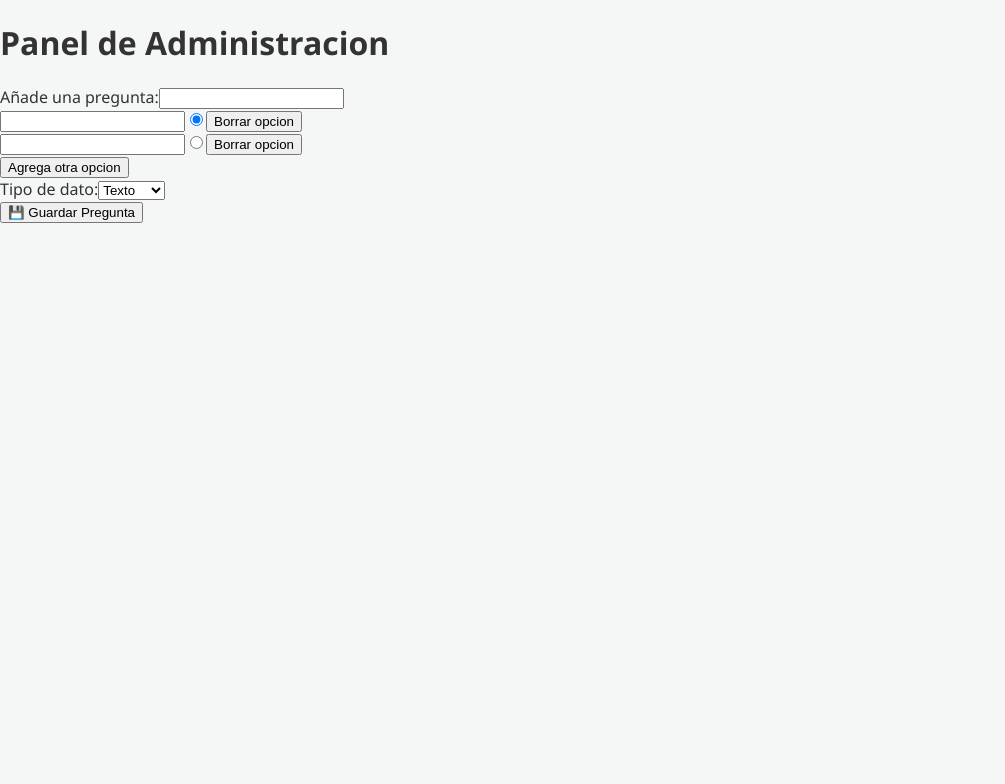
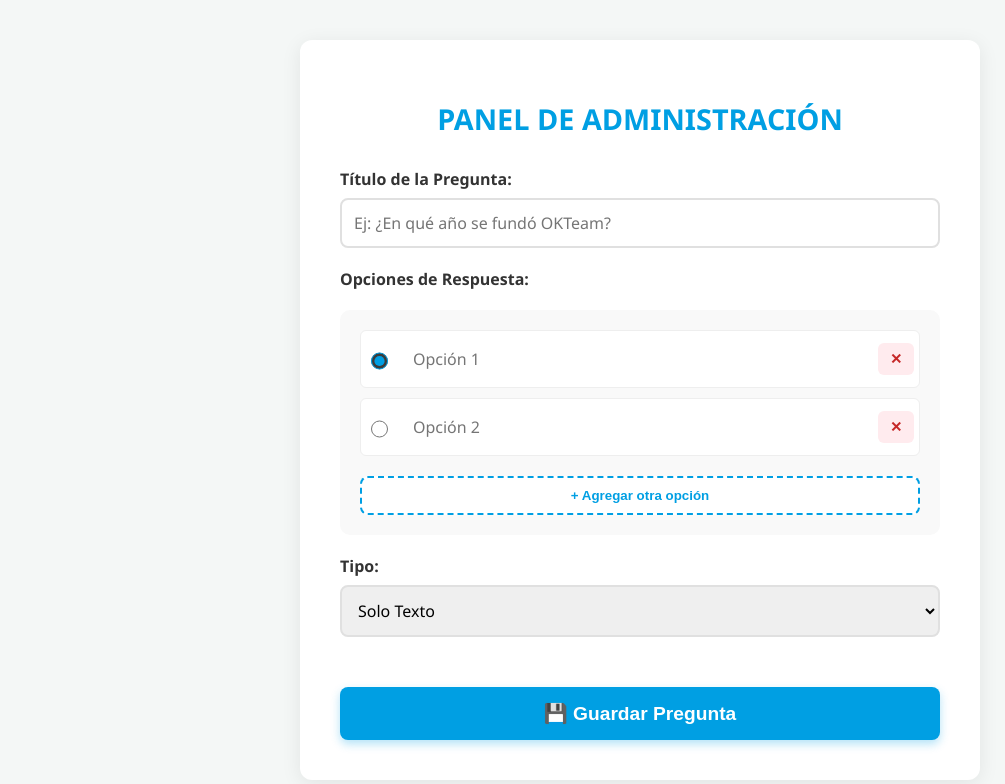
Before and after one commit to FrancoRegg/ok-team-quiz, a React (Vite) app in the folder client/: page /admin in a window 1280 px wide. Shown: the top 784 px of the page, without its empty margins (0-1005 px from the left). Built offline with nearby package versions, Linux system fonts and the light colour scheme; no server answers; sample sign-in values are in the browser's storage.

Commit message:
Component restructuring

```diff
--- a/client/src/pages/AdminView.jsx
+++ b/client/src/pages/AdminView.jsx
@@ -1,4 +1,5 @@
 import { useState } from "react"
+import '../styles/Admin.css'
 
 function AdminView() {
 
@@ -54,71 +55,100 @@ function AdminView() {
 
         }catch(error){
             console.error("Error de red:", error);
-            alert("No se pudo conectar con el servidor. Revisa que esté encendido.");
+            alert("No se pudo conectar con el servidor.");
         }
-
 
     }
 
     return(
-        <div>
-            <h1>Panel de Administracion</h1>
-            <div>
-                <label>
-                    Añade una pregunta:
+        <div className="admin-container">
+            <h1 className="admin-title">Panel de Administración</h1>
+
+            {/* TÍTULO DE LA PREGUNTA */}
+            <div className="form-group">
+                <label className="form-label">
+                    Título de la Pregunta:
+                </label>
                 <input
+                    className="form-input"
                     type="text"
+                    placeholder="Ej: ¿En qué año se fundó OKTeam?"
                     value={title}
-                        onChange={(e) => setTitle(e.target.value)} />
-                </label>
+                    onChange={(e) => setTitle(e.target.value)}
+                />
             </div>
+
+            {/* ZONA DE OPCIONES */}
+            <div className="form-group">
+                <label className="form-label">Opciones de Respuesta:</label>
+                <div className="options-list">
                     {options.map((opt, i)=>(
-                <div key={i}>
+                        <div key={i} className="option-row">
+                            {/* Radio Button para marcar la correcta */}
                             <input
-                        type="text"
-                        value={opt}
-                        onChange={(e) => handleOptionChange(i, e.target.value)}/>
-
-                    <input
+                                className="radio-check"
                                 type="radio"
                                 name="correctAnswer"
+                                title="Marcar como correcta"
                                 checked={correctIndex === i}
-                        onChange={() => setCorrectIndex(i)}/>
-                    <button onClick={() => deleteOption(i)}>Borrar opcion</button>
+                                onChange={() => setCorrectIndex(i)}
+                            />
+
+                            {/* Input de texto de la opción */}
+                            <input
+                                className="form-input"
+                                style={{border: 'none', background: 'transparent'}} // Pequeño ajuste inline para que se integre
+                                type="text"
+                                placeholder={`Opción ${i+1}`}
+                                value={opt}
+                                onChange={(e) => handleOptionChange(i, e.target.value)}
+                            />
+
+                            {/* Botón Borrar */}
+                            <button className="btn-delete" onClick={() => deleteOption(i)}>
+                                ✕
+                            </button>
                         </div>
                     ))}
-            <button onClick={addOption}>
-                Agrega otra opcion
+
+                    <button className="btn-add" onClick={addOption}>
+                        + Agregar otra opción
                     </button>
-            <div>
-                <label>
-                    Tipo de dato:
+                </div>
+            </div>
+
+            {/* ZONA MULTIMEDIA */}
+            <div className="form-group" style={{display: 'flex', gap: '10px'}}>
+                <div style={{flex: 1}}>
+                    <label className="form-label">Tipo:</label>
                     <select
-                        defaultValue={"TEXT"}
+                        className="form-select"
                         value={type}
                         onChange={(e) => setType(e.target.value)}>
-                            <option value="TEXT">Texto</option>
+                        <option value="TEXT">Solo Texto</option>
                         <option value="IMAGE">Imagen</option>
                         <option value="VIDEO">Video</option>
                     </select>
-                </label>
+                </div>
+
                 {type !== 'TEXT' && (
-                        <label>
-                            Enlace de archivo ({type}):
+                    <div style={{flex: 2}}>
+                        <label className="form-label">Enlace (URL):</label>
                         <input
+                            className="form-input"
                             type="text"
+                            placeholder="http://..."
                             value={mediaUrl}
-                                onChange={(e) => setMediaUrl(e.target.value)}/>
-                        </label>
+                            onChange={(e) => setMediaUrl(e.target.value)}
+                        />
+                    </div>
                 )}
             </div>
-            <div>
-                <button
-                    onClick={handleSubmit}
-                >
+
+            {/* BOTÓN GUARDAR */}
+            <button className="btn-save" onClick={handleSubmit}>
                 💾 Guardar Pregunta
             </button>
-            </div>
         </div>
     )
 }
```
Lines whose indentation alone changed are shown as unchanged.
